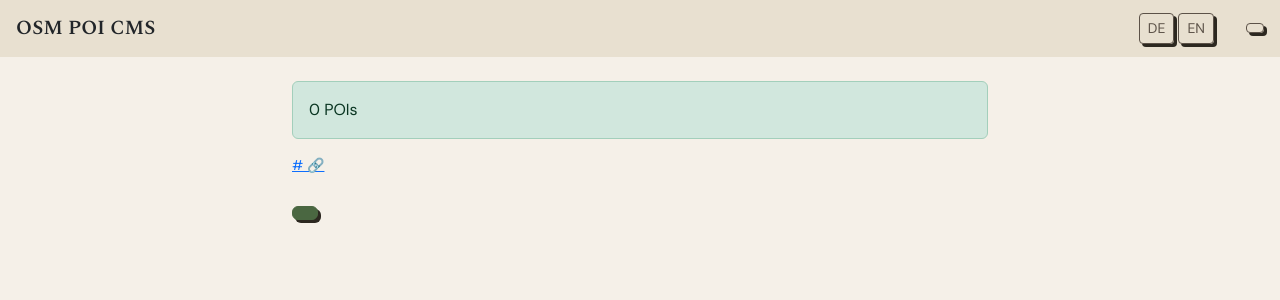
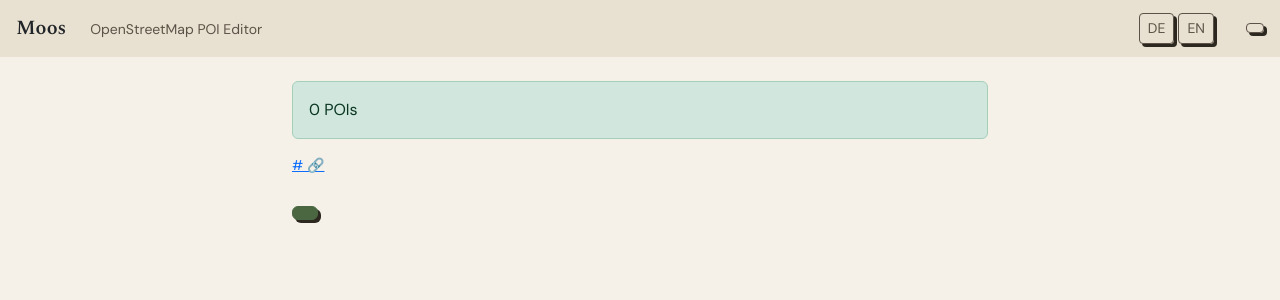
Before and after one commit to antonpirker/osmpoicms, a FastAPI app: template src/osmpoicms/templates/poi_success.html in a window 1280 px wide. Shown: the top 300 px of the page. Run offline with FastAPI, Linux system fonts and the light colour scheme; the template is opened without the code that fills it, so the values that code supplies are empty; parts of the project's set-up code (start-up, migrations or seed data) failed here and were passed over.

Commit message:
Rename app to Moos, add OpenStreetMap POI Editor subtitle
Co-Authored-By: Claude Sonnet 4.6 <noreply@anthropic.com>

```diff
--- a/src/osmpoicms/templates/base.html
+++ b/src/osmpoicms/templates/base.html
@@ -3,7 +3,7 @@
 <head>
   <meta charset="UTF-8">
   <meta name="viewport" content="width=device-width, initial-scale=1">
-  <title>OSM POI CMS</title>
+  <title>Moos - OpenStreetMap POI Editor</title>
   <link href="https://cdn.jsdelivr.net/npm/bootstrap@5.3.3/dist/css/bootstrap.min.css" rel="stylesheet">
   <link href="/static/theme.css" rel="stylesheet">
 </head>
--- a/src/osmpoicms/templates/dashboard.html
+++ b/src/osmpoicms/templates/dashboard.html
@@ -1,7 +1,10 @@
 {% extends "base.html" %}
 {% block body %}
 <nav class="navbar navbar-light bg-light px-3 border-bottom">
-  <a href="/dashboard" class="navbar-brand fw-semibold text-decoration-none text-dark">OSM POI CMS</a>
+  <div class="d-flex align-items-baseline gap-2">
+    <a href="/dashboard" class="navbar-brand fw-semibold text-decoration-none text-dark">Moos</a>
+    <span class="text-muted small">OpenStreetMap POI Editor</span>
+  </div>
   <div class="d-flex align-items-center gap-3">
     <div class="d-flex gap-1">
       <a href="/set-lang?lang=de&next={{ request.url.path }}"
--- a/src/osmpoicms/templates/landing.html
+++ b/src/osmpoicms/templates/landing.html
@@ -5,7 +5,8 @@
     {% if error == "auth_failed" %}
     <div class="alert alert-danger mb-4">{{ t.landing_auth_failed }}</div>
     {% endif %}
-    <h1 class="mb-2">OSM POI CMS</h1>
+    <h1 class="mb-1">Moos</h1>
+    <p class="text-muted mb-3">OpenStreetMap POI Editor</p>
     <p class="text-muted mb-4">{{ t.landing_tagline }}</p>
     <a href="/auth/login" class="btn btn-primary btn-lg">
       {{ t.landing_connect_btn }}
--- a/src/osmpoicms/templates/poi_confirm.html
+++ b/src/osmpoicms/templates/poi_confirm.html
@@ -1,7 +1,10 @@
 {% extends "base.html" %}
 {% block body %}
 <nav class="navbar navbar-light bg-light px-3 border-bottom">
-  <a href="/dashboard" class="navbar-brand fw-semibold text-decoration-none text-dark">OSM POI CMS</a>
+  <div class="d-flex align-items-baseline gap-2">
+    <a href="/dashboard" class="navbar-brand fw-semibold text-decoration-none text-dark">Moos</a>
+    <span class="text-muted small">OpenStreetMap POI Editor</span>
+  </div>
   <div class="d-flex align-items-center gap-3">
     <div class="d-flex gap-1">
       {% set _back = "/dashboard?community_id=" ~ community_id ~ "&community_name=" ~ (community_name | urlencode) ~ "&category=" ~ category %}
--- a/src/osmpoicms/templates/poi_success.html
+++ b/src/osmpoicms/templates/poi_success.html
@@ -1,7 +1,10 @@
 {% extends "base.html" %}
 {% block body %}
 <nav class="navbar navbar-light bg-light px-3 border-bottom">
-  <a href="/dashboard" class="navbar-brand fw-semibold text-decoration-none text-dark">OSM POI CMS</a>
+  <div class="d-flex align-items-baseline gap-2">
+    <a href="/dashboard" class="navbar-brand fw-semibold text-decoration-none text-dark">Moos</a>
+    <span class="text-muted small">OpenStreetMap POI Editor</span>
+  </div>
   <div class="d-flex align-items-center gap-3">
     <div class="d-flex gap-1">
       {% set _back = "/dashboard?community_id=" ~ community_id ~ "&community_name=" ~ (community_name | urlencode) ~ "&category=" ~ category %}
--- a/src/osmpoicms/templates/poi_table.html
+++ b/src/osmpoicms/templates/poi_table.html
@@ -3,7 +3,10 @@
 <link rel="stylesheet" href="https://unpkg.com/maplibre-gl@4.7.1/dist/maplibre-gl.css">
 
 <nav class="navbar navbar-light bg-light px-3 border-bottom">
-  <a href="/dashboard" class="navbar-brand fw-semibold text-decoration-none text-dark">OSM POI CMS</a>
+  <div class="d-flex align-items-baseline gap-2">
+    <a href="/dashboard" class="navbar-brand fw-semibold text-decoration-none text-dark">Moos</a>
+    <span class="text-muted small">OpenStreetMap POI Editor</span>
+  </div>
   <div class="d-flex align-items-center gap-3">
     <div class="d-flex gap-1">
       <button type="button" onclick="switchLang('de')" data-lang-btn="de"
```
